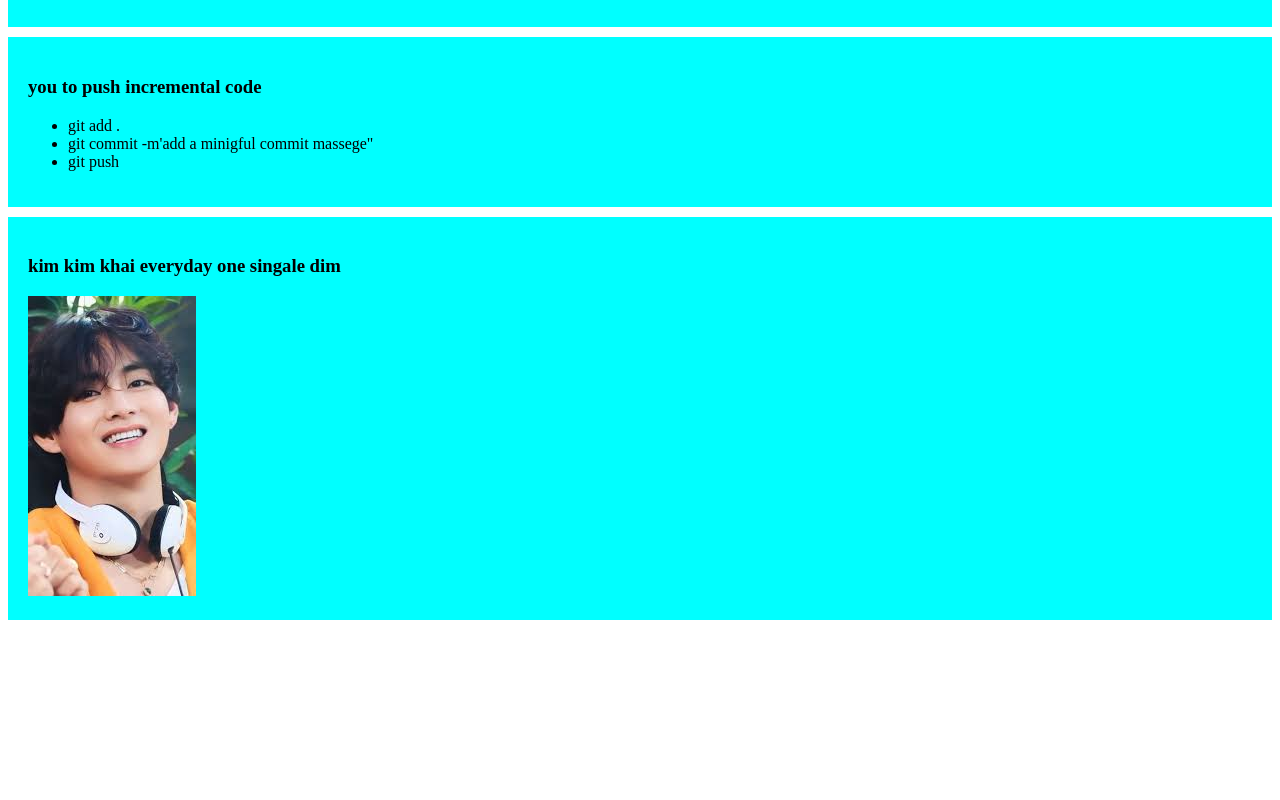
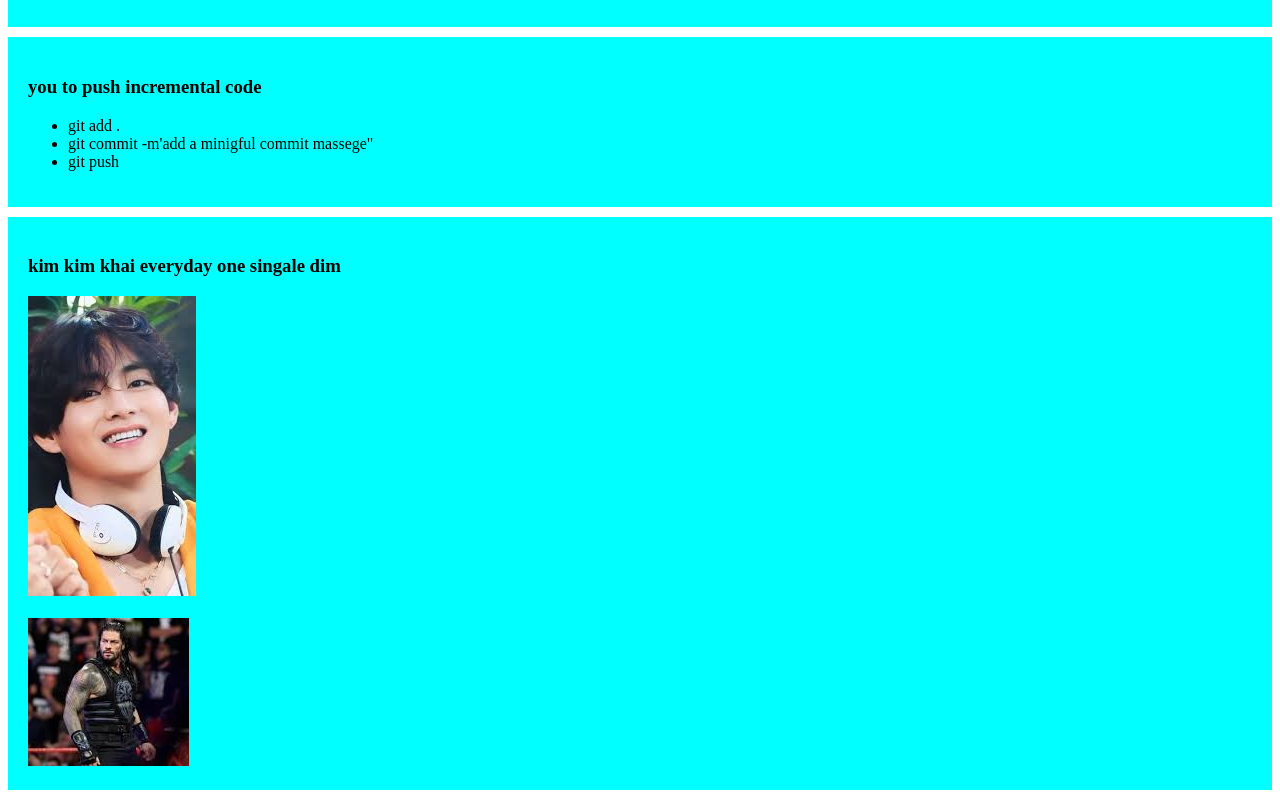
Before and after one commit to mosabbirrahman/my-second-github-repo, a plain HTML site: page index.html in a window 1280 px wide. Shown: the part 455-1255 px from the top of the page. Before the commit the page ends 1085 px from the top, so only its background shows below. Drawn offline with Linux system fonts and the light colour scheme.

Commit message:
roman photo

```diff
--- a/index.html
+++ b/index.html
@@ -36,6 +36,10 @@
     <div>
         <h3>kim kim khai everyday one singale dim</h3>
         <img src="download.jfif" alt="">
+        <br>
+        <br>
+
+        <img src="download (1).jfif" alt="">
 
 
 
```
Also changed, not shown: download (1).jfif (added).
